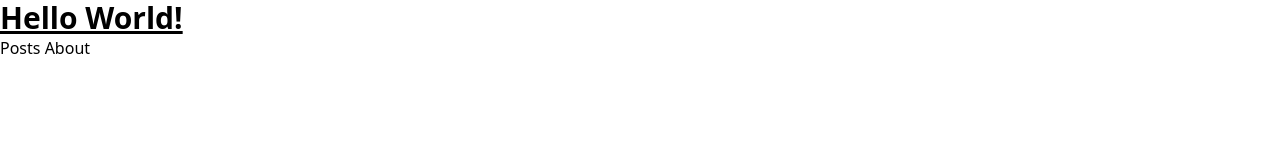
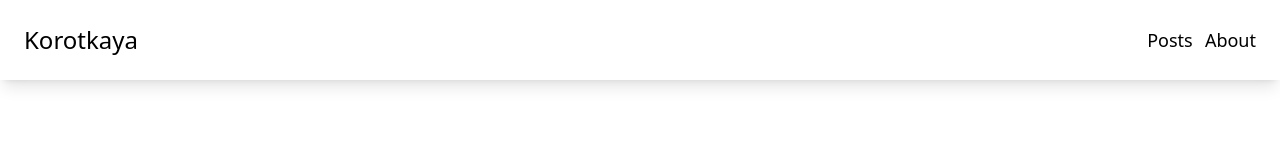
Before and after one commit to ikorotkaya/blog, an Astro site: page / in a window 1280 px wide. Built offline with nearby package versions, Linux system fonts and the light colour scheme; Astro itself is replaced by a stand-in of ours.

Commit message:
Update index page and add Navbar to it

```diff
--- /dev/null
+++ b/src/components/Navbar.astro
@@ -0,0 +1,11 @@
+<nav
+	class="flex text-center justify-between items-center py-6 px-6 shadow-lg w-full"
+>
+	<div>
+		<a href="/" class="text-2xl hover:text-gray-500">Korotkaya</a>
+	</div>
+	<div>
+		<a href="/posts/" class="text-lg hover:text-gray-500 ml-2">Posts</a>
+		<a href="/about/" class="text-lg hover:text-gray-500 ml-2">About</a>
+	</div>
+</nav>
--- a/src/pages/index.astro
+++ b/src/pages/index.astro
@@ -1,9 +1,15 @@
+---
+import Navbar from '../components/Navbar.astro';
 ---
 
----
-
-<h1 class="text-3xl font-bold underline">Hello World!<h1>
-<div>
-  <a href="/posts/">Posts</a>
-  <a href="/about/">About</a>
-</div>
+<html lang="en">
+	<head>
+		<meta charset="UTF-8" />
+		<meta http-equiv="X-UA-Compatible" content="IE=edge" />
+		<meta name="viewport" content="width=device-width, initial-scale=1.0" />
+		<title>Irina's Blog</title>
+	</head>
+	<body>
+    <Navbar />
+	</body>
+</html>
```
